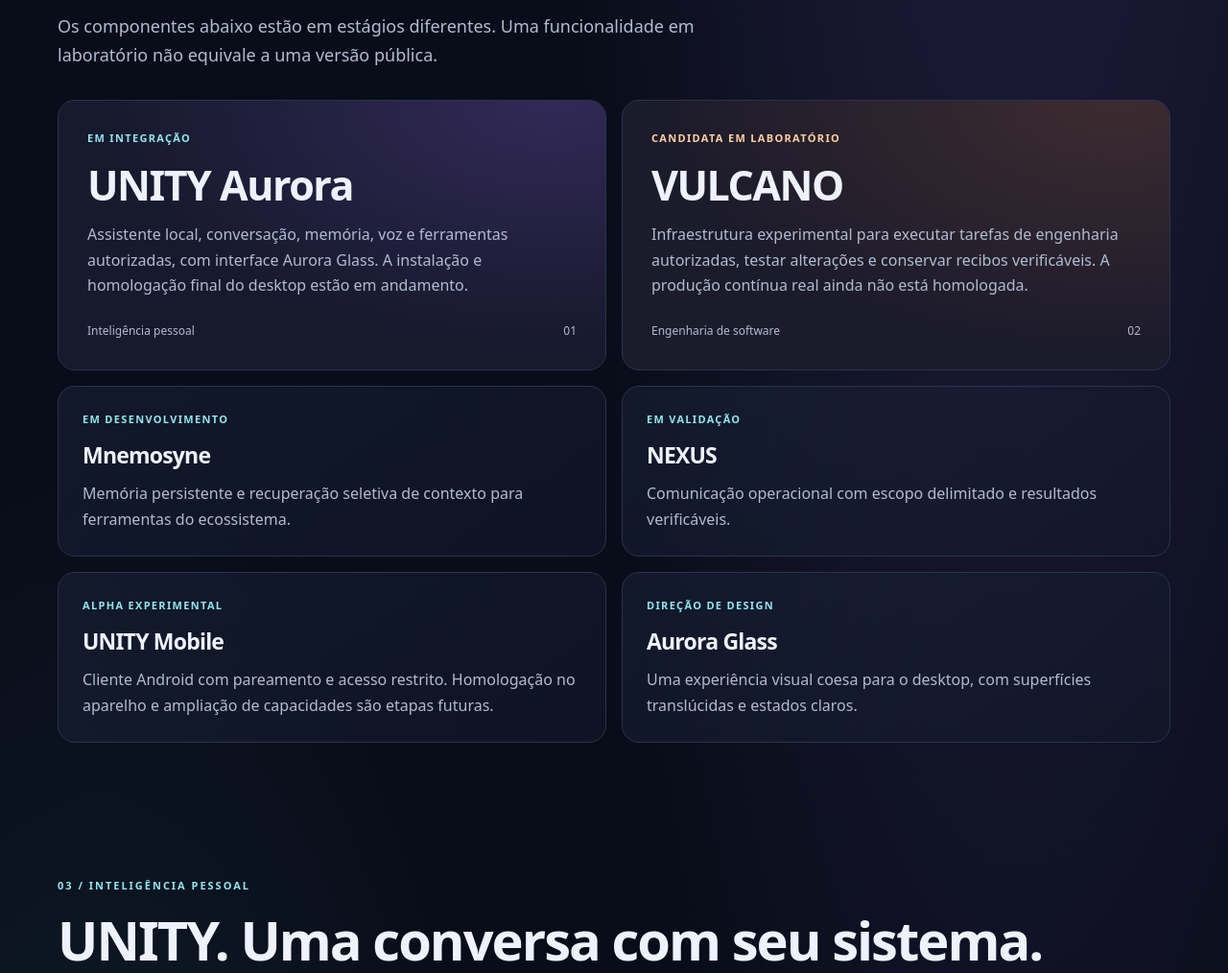
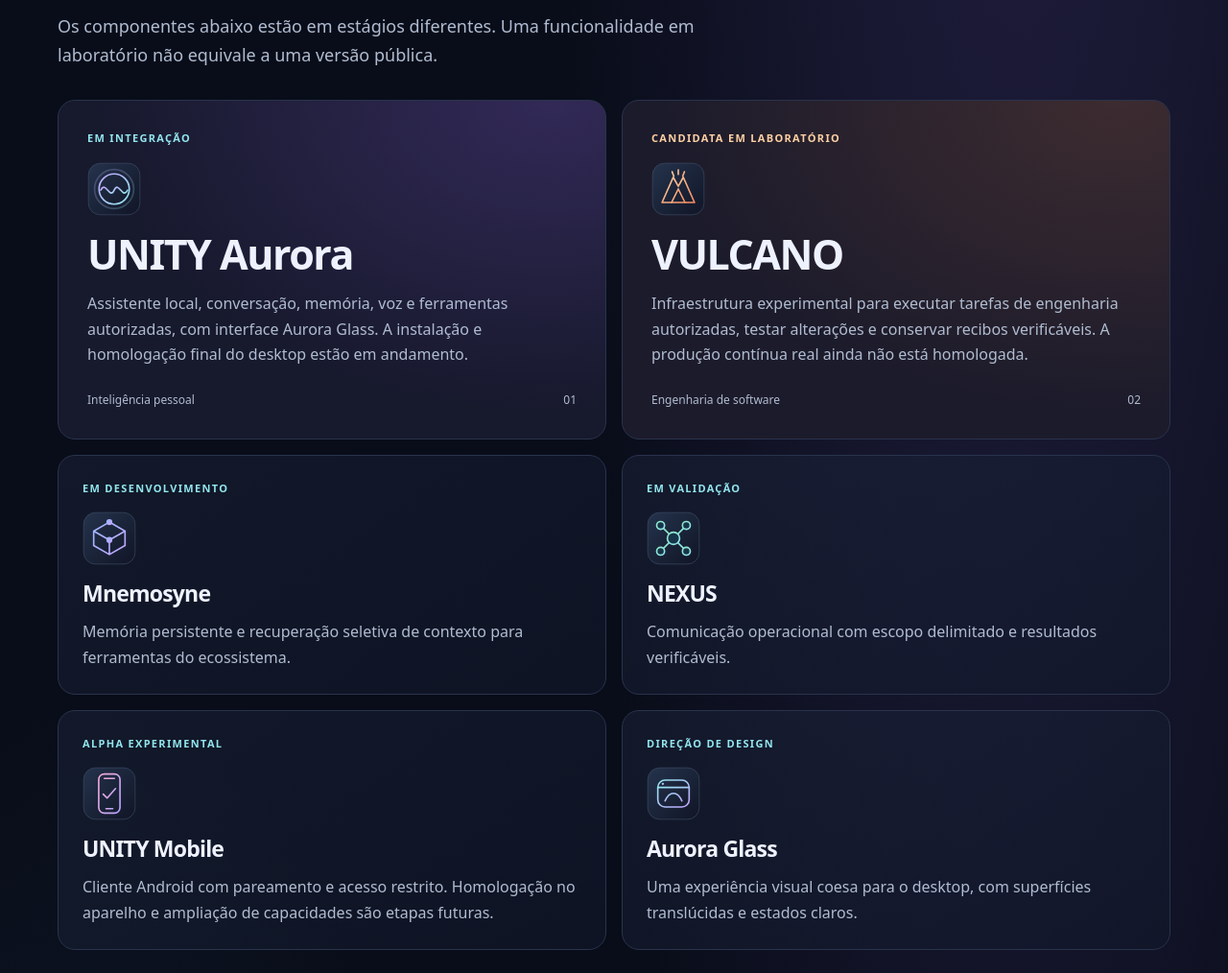
Before and after one commit to silviodarko/silviodarko.github.io, a plain HTML site: page index.html in a window 1280 px wide. Shown: the part 1686-2700 px from the top of the page at 96% size. Drawn offline with Linux system fonts and the light colour scheme.

Commit message:
design: integrate component marks, language metadata and FAQ

```diff
--- a/index.html
+++ b/index.html
@@ -4,12 +4,12 @@
 <meta charset="utf-8"><meta name="viewport" content="width=device-width,initial-scale=1">
 <meta name="color-scheme" content="dark"><meta name="theme-color" content="#090d19">
 <meta name="description" content="SilvOS: Linux independente, experiência Aurora Glass, inteligência local e engenharia responsável. Em desenvolvimento.">
-<meta property="og:title" content="SilvOS | Your system. Your rules."><meta property="og:description" content="Conheça a próxima geração do SilvOS. Pré-lançamento, sem ISO pública."><meta property="og:type" content="website"><meta property="og:url" content="https://silviodarko.github.io/"><meta property="og:image" content="https://silviodarko.github.io/renascimento-social.svg"><meta name="twitter:card" content="summary_large_image"><link rel="canonical" href="https://silviodarko.github.io/">
+<meta property="og:title" content="SilvOS | Your system. Your rules."><meta property="og:description" content="Conheça a próxima geração do SilvOS. Pré-lançamento, sem ISO pública."><meta property="og:type" content="website"><meta property="og:url" content="https://silviodarko.github.io/"><meta property="og:image" content="https://silviodarko.github.io/renascimento-social.svg"><meta name="twitter:card" content="summary_large_image"><link rel="canonical" href="https://silviodarko.github.io/"><link rel="alternate" hreflang="en" href="https://silviodarko.github.io/en.html"><link rel="alternate" hreflang="pt-BR" href="https://silviodarko.github.io/">
 <link rel="icon" href="./favicon.svg" type="image/svg+xml"><link rel="stylesheet" href="./renascimento.css"><title>SilvOS | Your system. Your rules.</title>
 </head>
 <body>
 <a class="skip" href="#conteudo">Pular para conteúdo</a>
-<header class="shell nav"><a class="brand" href="#inicio"><img src="./favicon.svg" alt="" width="36" height="36">Silv<span>OS</span></a><nav aria-label="Navegação principal"><a href="#visao">Visão</a><a href="#ecossistema">Ecossistema</a><a href="#unity">UNITY</a><a href="#compatibilidade">Hardware</a><a href="#roadmap">Roadmap</a><a href="./en.html" lang="en">English</a><a href="https://github.com/silviodarko">GitHub ↗</a></nav></header>
+<header class="shell nav"><a class="brand" href="#inicio"><img src="./favicon.svg" alt="" width="36" height="36">Silv<span>OS</span></a><nav aria-label="Navegação principal"><a href="#visao">Visão</a><a href="#ecossistema">Ecossistema</a><a href="#unity">UNITY</a><a href="#compatibilidade">Hardware</a><a href="#roadmap">Roadmap</a><a href="./brand.html">Identidade</a><a href="./en.html" lang="en">English</a><a href="https://github.com/silviodarko">GitHub ↗</a></nav></header>
 <main id="conteudo">
 <section class="shell hero" id="inicio">
 <div><p class="eyebrow"><span class="dot"></span> PROJETO INDEPENDENTE · PRÉ-LANÇAMENTO</p><h1>Seu sistema.<br><span>Suas regras.</span></h1><p class="lead">Um Linux que coloca a experiência, a inteligência local e o controle do usuário no mesmo lugar.</p><p class="muted">Construído no Brasil. Base Arch Linux, desktop Wayland e uma nova geração de ferramentas pessoais em desenvolvimento.</p><div class="actions"><a class="primary" href="#ecossistema">Conheça o ecossistema</a><a class="secondary" href="#roadmap">Acompanhe o progresso</a></div><p class="small">Ainda sem ISO pública ou promessa de compatibilidade universal.</p></div>
@@ -19,12 +19,12 @@
 <section class="shell section" id="visao"><p class="eyebrow">01 / VISÃO</p><h2>Inteligência com controle.</h2><p class="intro">Um desktop não precisa escolher entre beleza, autonomia e transparência. O SilvOS explora uma experiência integrada, sem tratar automação como permissão irrestrita.</p><div class="grid three"><article><span class="number">01</span><h3>Experiência própria</h3><p>Niri, Noctalia e uma linguagem visual de vidro, pensada para o cotidiano.</p></article><article><span class="number">02</span><h3>IA sob demanda</h3><p>Modelos locais e ferramentas delimitadas, com respeito à disponibilidade de recursos.</p></article><article><span class="number">03</span><h3>Engenharia responsável</h3><p>Alterações verificadas, autorizações explícitas e recuperação como parte do projeto.</p></article></div></section>
 <section class="shell section" id="ecossistema"><p class="eyebrow">02 / ECOSSISTEMA</p><h2>Uma arquitetura. Várias capacidades.</h2><p class="intro">Os componentes abaixo estão em estágios diferentes. Uma funcionalidade em laboratório não equivale a uma versão pública.</p>
 <div class="grid two">
-<article class="feature aurora" id="unity-card"><p class="tag">EM INTEGRAÇÃO</p><h3>UNITY Aurora</h3><p>Assistente local, conversação, memória, voz e ferramentas autorizadas, com interface Aurora Glass. A instalação e homologação final do desktop estão em andamento.</p><div class="feature-bottom">Inteligência pessoal <span>01</span></div></article>
-<article class="feature vulcano"><p class="tag">CANDIDATA EM LABORATÓRIO</p><h3>VULCANO</h3><p>Infraestrutura experimental para executar tarefas de engenharia autorizadas, testar alterações e conservar recibos verificáveis. A produção contínua real ainda não está homologada.</p><div class="feature-bottom">Engenharia de software <span>02</span></div></article>
-<article><p class="tag">EM DESENVOLVIMENTO</p><h3>Mnemosyne</h3><p>Memória persistente e recuperação seletiva de contexto para ferramentas do ecossistema.</p></article>
-<article><p class="tag">EM VALIDAÇÃO</p><h3>NEXUS</h3><p>Comunicação operacional com escopo delimitado e resultados verificáveis.</p></article>
-<article><p class="tag">ALPHA EXPERIMENTAL</p><h3>UNITY Mobile</h3><p>Cliente Android com pareamento e acesso restrito. Homologação no aparelho e ampliação de capacidades são etapas futuras.</p></article>
-<article id="experiencia"><p class="tag">DIREÇÃO DE DESIGN</p><h3>Aurora Glass</h3><p>Uma experiência visual coesa para o desktop, com superfícies translúcidas e estados claros.</p></article>
+<article class="feature aurora" id="unity-card"><p class="tag">EM INTEGRAÇÃO</p><img class="component-mark" src="./brand/unity.svg" width="56" height="56" alt=""><h3>UNITY Aurora</h3><p>Assistente local, conversação, memória, voz e ferramentas autorizadas, com interface Aurora Glass. A instalação e homologação final do desktop estão em andamento.</p><div class="feature-bottom">Inteligência pessoal <span>01</span></div></article>
+<article class="feature vulcano"><p class="tag">CANDIDATA EM LABORATÓRIO</p><img class="component-mark" src="./brand/vulcano.svg" width="56" height="56" alt=""><h3>VULCANO</h3><p>Infraestrutura experimental para executar tarefas de engenharia autorizadas, testar alterações e conservar recibos verificáveis. A produção contínua real ainda não está homologada.</p><div class="feature-bottom">Engenharia de software <span>02</span></div></article>
+<article><p class="tag">EM DESENVOLVIMENTO</p><img class="component-mark" src="./brand/mnemosyne.svg" width="56" height="56" alt=""><h3>Mnemosyne</h3><p>Memória persistente e recuperação seletiva de contexto para ferramentas do ecossistema.</p></article>
+<article><p class="tag">EM VALIDAÇÃO</p><img class="component-mark" src="./brand/nexus.svg" width="56" height="56" alt=""><h3>NEXUS</h3><p>Comunicação operacional com escopo delimitado e resultados verificáveis.</p></article>
+<article><p class="tag">ALPHA EXPERIMENTAL</p><img class="component-mark" src="./brand/mobile.svg" width="56" height="56" alt=""><h3>UNITY Mobile</h3><p>Cliente Android com pareamento e acesso restrito. Homologação no aparelho e ampliação de capacidades são etapas futuras.</p></article>
+<article id="experiencia"><p class="tag">DIREÇÃO DE DESIGN</p><img class="component-mark" src="./brand/aurora.svg" width="56" height="56" alt=""><h3>Aurora Glass</h3><p>Uma experiência visual coesa para o desktop, com superfícies translúcidas e estados claros.</p></article>
 </div></section>
 <section class="shell section" id="unity"><span id="jarvis" aria-hidden="true"></span><p class="eyebrow">03 / INTELIGÊNCIA PESSOAL</p><h2>UNITY. Uma conversa com seu sistema.</h2><p class="intro">Mais do que uma caixa de chat: o Aurora integra interação, contexto e ferramentas com limites definidos pelo usuário. As capacidades abaixo pertencem à candidata em desenvolvimento, não a uma versão disponível para download.</p><div class="grid two"><article><h3>Conversação e contexto</h3><p>Streaming de respostas locais, histórico recuperável, cancelamento cooperativo e consulta autorizada a memórias e documentos.</p></article><article><h3>Presença e áudio</h3><p>Esfera Alive, HUD Glass, amplitude de áudio da sessão, preferências de aparência e estados de atividade.</p></article><article><h3>Ferramentas do cotidiano</h3><p>Consultas de recursos, clima, conectividade e backups, com acesso delimitado a aplicativos e documentos.</p></article><article><h3>Modo Jogo e privacidade</h3><p>Coordenação de recursos, controle de avisos, permissões separadas e respeito às atividades em tela cheia. Homologação física ainda necessária.</p></article></div></section>
 <section class="shell section" id="arquitetura"><p class="eyebrow">04 / ARQUITETURA</p><h2>Automação com fronteiras claras.</h2><p class="intro">Visão conceitual do ecossistema. Os fluxos representam responsabilidades, não acesso irrestrito ao sistema.</p><div class="architecture"><div class="node user">Pessoa / autorização</div><div class="connector" aria-hidden="true"></div><div class="node brain">UNITY Aurora <small>Interface e coordenação</small></div><div class="connector" aria-hidden="true"></div><div class="grid three"><div class="node">Mnemosyne <small>Contexto</small></div><div class="node">NEXUS <small>Comunicação</small></div><div class="node">VULCANO <small>Engenharia</small></div></div><div class="connector" aria-hidden="true"></div><div class="node">SilvOS Linux <small>Arch · Wayland · Niri · Noctalia</small></div></div><p class="muted">Na Vulcano, a execução sequencial e a recuperação foram ensaiadas em laboratório. A produção física consecutiva depende de autorização independente e homologação.</p></section>
@@ -37,6 +37,6 @@
 <article><span class="phase">FUTURO</span><h3>Beta público</h3><p>Somente após validação de segurança, licenças, instalação, atualizações e documentação para usuários.</p></article>
 </div><a class="textlink" href="https://github.com/silviodarko/silviodarko/blob/main/SILVOS_ROADMAP.md">Roadmap público no GitHub ↗</a></section>
 <section class="shell section" id="lancamento"><div class="closing"><p class="eyebrow">07 / CONSTRUÍDO NO BRASIL</p><h2>Independência, um commit de cada vez.</h2><p>O SilvOS está em desenvolvimento ativo. O repositório de engenharia permanece privado; o perfil público reúne projetos, documentação e marcos verificados. Nenhuma data de lançamento anunciada.</p><a class="primary" href="https://github.com/silviodarko">Acompanhar no GitHub ↗</a></div></section>
-</main>
+<section class="shell section faq" id="faq"><p class="eyebrow">08 / PERGUNTAS FREQUENTES</p><h2>Antes de instalar.</h2><details><summary>Já posso baixar o SilvOS?</summary><p>Não. A Alpha 0.3 é uma validação privada em VM. Não há ISO pública, data de lançamento ou instalador certificado para hardware físico.</p></details><details><summary>Preciso de uma GPU dedicada?</summary><p>Não há requisitos certificados. A proposta é separar o desktop da inferência opcional e testar diferentes capacidades, inclusive CPU-only.</p></details><details><summary>O UNITY modifica meu computador automaticamente?</summary><p>O desenho prevê ferramentas de escopo restrito e autorização explícita para alterações. A candidata ainda passa por homologação.</p></details><details><summary>O código é aberto?</summary><p>O repositório de engenharia permanece privado nesta etapa. O site e o portfólio são públicos; licenciamento e disponibilidade da distribuição serão definidos após revisão.</p></details></section></main>
 <footer class="shell footer"><strong>SilvOS</strong><span>Projeto independente · Local-first · Built in Brazil<br><a href="https://github.com/developer">GitHub Developer Program</a> (participação individual, sem endosso)</span><a href="#inicio">Voltar ao início ↑</a></footer>
 </body></html>
```
